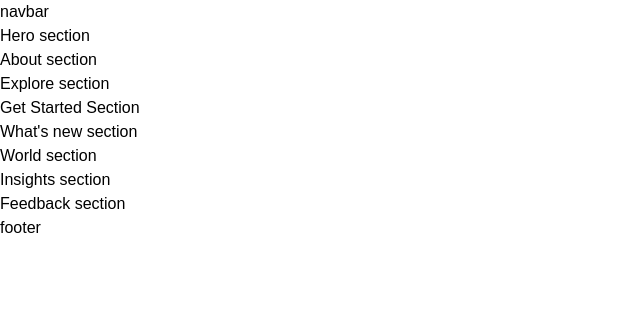
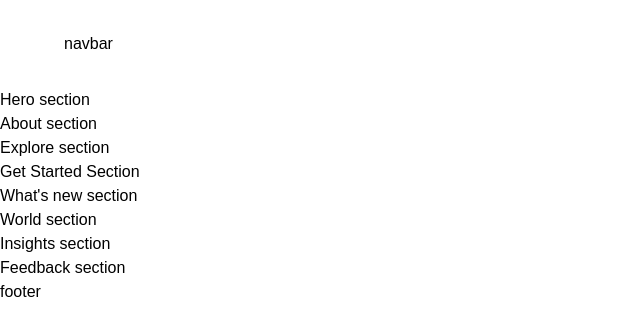
Before and after one commit to mohammadzeyghami/modern-nextsite, a Next.js app: page / in a window 1280 px wide. Shown: the top 336 px of the page, without its empty margins (0-640 px from the left). Built offline with nearby package versions, Linux system fonts and the light colour scheme; a web font is replaced by a local one.

Commit message:
Update Navbar.jsx

```diff
--- a/components/Navbar.jsx
+++ b/components/Navbar.jsx
@@ -1,9 +1,18 @@
-'use client';
+"use client";
+
+import { motion } from "framer-motion";
+import styles from "../styles";
+import { navVariants } from "../utils/motion";
 
 const Navbar = () => (
-  <nav>
+  <motion.nav
+    variants={navVariants}
+    initial="hidden"
+    whileInView="show"
+    className={`${styles.xPaddings}relative py-8`}
+  >
     navbar
-  </nav>
+  </motion.nav>
 );
 
 export default Navbar;
```
